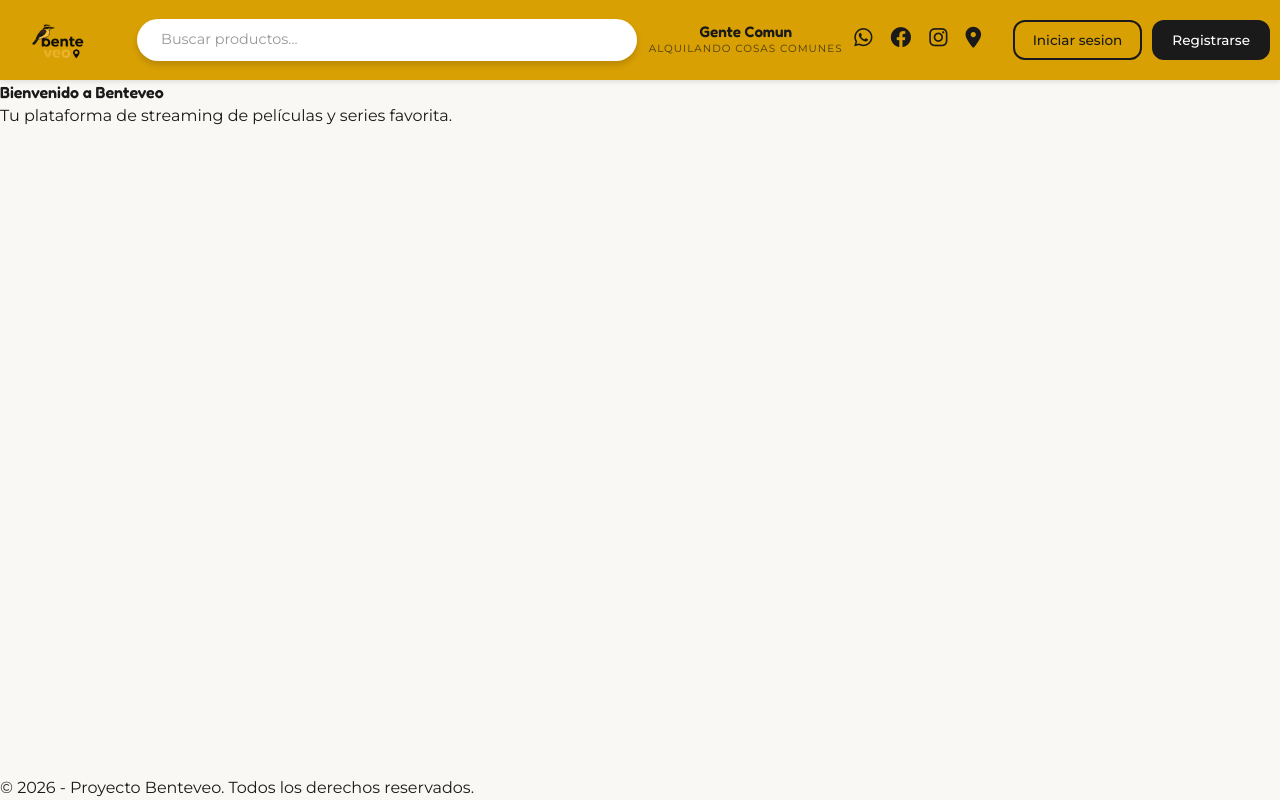
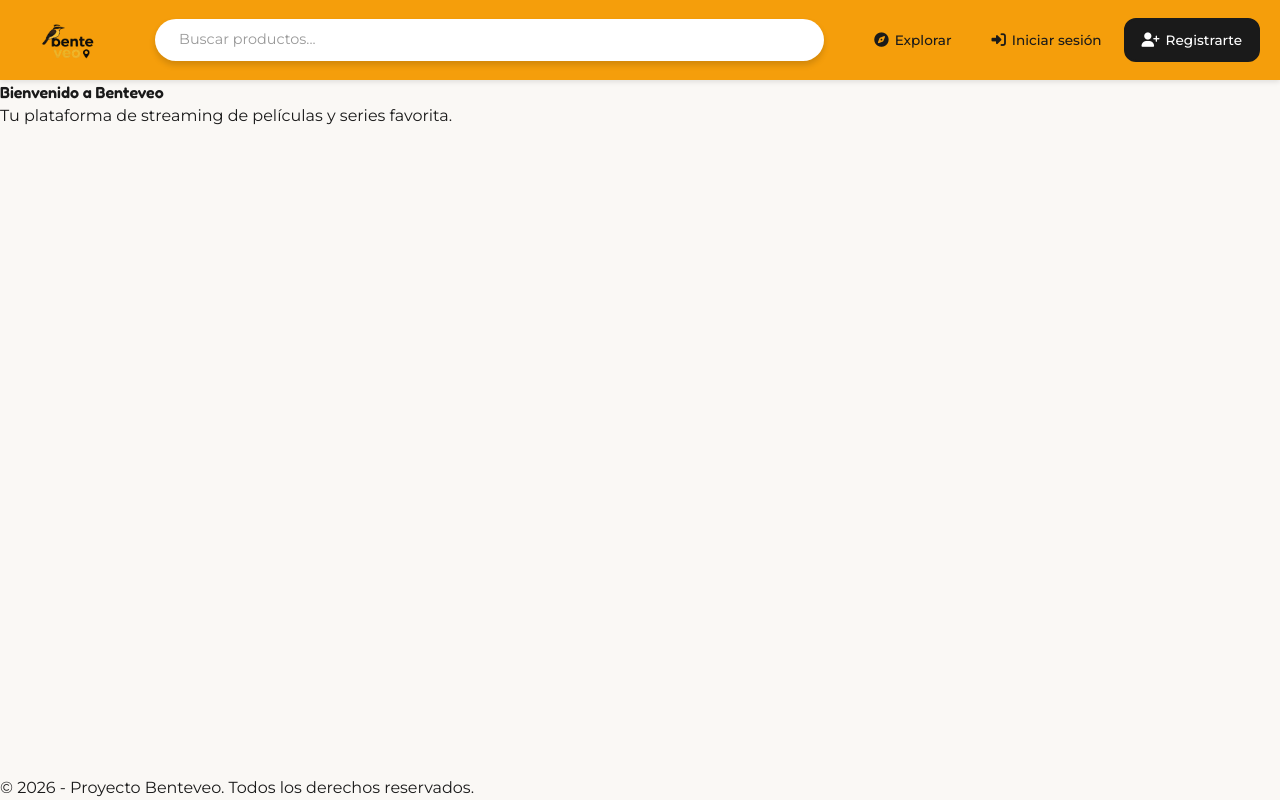
Before and after one commit to RocioAV/frontend-benteveo, a React (Vite) app: page / in a window 1280 px wide. Built offline with nearby package versions, Linux system fonts and the light colour scheme.

Commit message:
Refactor Header component and styles for improved layout and functionality

```diff
--- a/src/components/Header.jsx
+++ b/src/components/Header.jsx
@@ -1,4 +1,4 @@
-import { useState, useRef, useEffect } from 'react'
+import { useState } from 'react'
 import { Link, useNavigate } from 'react-router-dom'
 import logo from '../assets/BenteveoLogo.webp'
 import mockUser from '../data/mockUser.json'
@@ -9,8 +9,6 @@ const Header = ({ onSearch }) => {
   const [query, setQuery] = useState('')
   const [menuOpen, setMenuOpen] = useState(false)
   const [user, setUser] = useState(null)
-  const [userMenuOpen, setUserMenuOpen] = useState(false)
-  const userMenuRef = useRef(null)
   const navigate = useNavigate()
 
   const handleChange = (e) => {
@@ -21,34 +19,20 @@ const Header = ({ onSearch }) => {
 
   const handleLogin = () => {
     setUser(mockUser)
-    setUserMenuOpen(false)
+    setMenuOpen(false)
   }
 
   const handleLogout = () => {
     setUser(null)
-    setUserMenuOpen(false)
+    setMenuOpen(false)
   }
-
-  useEffect(() => {
-    const handleClickOutside = (e) => {
-      if (userMenuRef.current && !userMenuRef.current.contains(e.target)) {
-        setUserMenuOpen(false)
-      }
-    }
-    document.addEventListener('mousedown', handleClickOutside)
-    return () => document.removeEventListener('mousedown', handleClickOutside)
-  }, [])
-
-  const initials = user
-    ? user.name.split(' ').map((n) => n[0]).join('').toUpperCase().slice(0, 2)
-    : ''
 
   return (
     <header className="bv-header">
-      <div className="bv-header-left">
-        <Link to="/">
+      <Link to="/" className="bv-logo-link">
         <img className="bv-logo" src={logo} alt="Benteveo" />
       </Link>
+
       <input
         type="text"
         className="bv-search-bar"
@@ -56,12 +40,6 @@ const Header = ({ onSearch }) => {
         value={query}
         onChange={handleChange}
       />
-      </div>
-
-      <div className="bv-header-slogan">
-        <span className="bv-slogan-marca">Gente Comun</span>
-        <span className="bv-slogan-tagline">Alquilando cosas comunes</span>
-      </div>
 
       <button
         className="bv-hamburger"
@@ -71,83 +49,47 @@ const Header = ({ onSearch }) => {
         <i className={`fas ${menuOpen ? 'fa-times' : 'fa-bars'}`}></i>
       </button>
 
-      <nav>
-        <ul className={`bv-social-nav ${menuOpen ? 'bv-open' : ''}`}>
-          <li>
-            <a href="https://wa.me/TUNUMERO" className="bv-social-link bv-whatsapp" target="_blank" rel="noopener noreferrer">
-              <i className="fab fa-whatsapp"></i>
-            </a>
-          </li>
-          <li>
-            <a href="https://www.facebook.com/?locale=es_LA" className="bv-social-link bv-facebook" target="_blank" rel="noopener noreferrer">
-              <i className="fab fa-facebook"></i>
-            </a>
-          </li>
-          <li>
-            <a href="https://www.instagram.com/" className="bv-social-link bv-instagram" target="_blank" rel="noopener noreferrer">
-              <i className="fab fa-instagram"></i>
-            </a>
-          </li>
-          <li>
-            <a href="https://www.google.com/maps?authuser=0" className="bv-social-link bv-ubicacion" target="_blank" rel="noopener noreferrer">
-              <i className="fas fa-map-marker-alt"></i>
-            </a>
-          </li>
-        </ul>
-      </nav>
+      <nav className={`bv-navbar ${menuOpen ? 'bv-open' : ''}`}>
+        <Link to="/explore" className="bv-nav-link" onClick={() => setMenuOpen(false)}>
+          <i className="fas fa-compass"></i> Explorar
+        </Link>
 
-      <div className="bv-auth" ref={userMenuRef}>
-        {user ? (
-          <>
-            <button
-              className="bv-user-btn"
-              onClick={() => setUserMenuOpen(!userMenuOpen)}
-            >
-              <span className="bv-user-avatar">{initials}</span>
-              <span className="bv-user-name">{user.name}</span>
-              <i className={`fas fa-chevron-${userMenuOpen ? 'up' : 'down'}`}></i>
-            </button>
+        {user && (
+          <Link to="/publish" className="bv-nav-link" onClick={() => setMenuOpen(false)}>
+            <i className="fas fa-plus-circle"></i> Publica
+          </Link>
+        )}
 
-            {userMenuOpen && (
-              <div className="bv-user-dropdown">
-                <div className="bv-dropdown-header">
-                  <span className="bv-dropdown-avatar">{initials}</span>
-                  <div>
-                    <div className="bv-dropdown-name">{user.name}</div>
-                    <div className="bv-dropdown-email">{user.email}</div>
-                  </div>
-                </div>
-                <div className="bv-dropdown-divider"></div>
-                <Link to="/profile" className="bv-dropdown-item" onClick={() => setUserMenuOpen(false)}>
+        {user && (
+          <Link to="/profile" className="bv-nav-link" onClick={() => setMenuOpen(false)}>
             <i className="fas fa-user"></i> Mi perfil
           </Link>
-                <Link to="/my-rentals" className="bv-dropdown-item" onClick={() => setUserMenuOpen(false)}>
+        )}
+
+        {user && (
+          <Link to="/my-rentals" className="bv-nav-link" onClick={() => setMenuOpen(false)}>
             <i className="fas fa-clipboard-list"></i> Mis alquileres
           </Link>
-                <Link to="/my-products" className="bv-dropdown-item" onClick={() => setUserMenuOpen(false)}>
-                  <i className="fas fa-box-open"></i> Mis objetos
-                </Link>
-                <Link to="/favorites" className="bv-dropdown-item" onClick={() => setUserMenuOpen(false)}>
-                  <i className="fas fa-heart"></i> Favoritos
-                </Link>
-                <div className="bv-dropdown-divider"></div>
-                <button className="bv-dropdown-item bv-logout" onClick={handleLogout}>
-                  <i className="fas fa-sign-out-alt"></i> Cerrar sesion
+        )}
+
+        {!user && (
+          <button className="bv-nav-link bv-nav-btn" onClick={() => { navigate('/login'); setMenuOpen(false); handleLogin() }}>
+            <i className="fas fa-sign-in-alt"></i> Iniciar sesión
           </button>
-              </div>
         )}
-          </>
-        ) : (
-          <div className="bv-auth-buttons">
-            <button className="bv-btn-login" onClick={() => navigate('/login')}>
-              Iniciar sesion
+
+        {!user && (
+          <button className="bv-nav-link bv-nav-btn-register" onClick={() => { navigate('/register'); setMenuOpen(false) }}>
+            <i className="fas fa-user-plus"></i> Registrarte
           </button>
-            <button className="bv-btn-register" onClick={handleLogin}>
-              Registrarse
+        )}
+
+        {user && (
+          <button className="bv-nav-link bv-nav-btn-logout" onClick={handleLogout}>
+            <i className="fas fa-sign-out-alt"></i> Salir
           </button>
-          </div>
         )}
-      </div>
+      </nav>
     </header>
   )
 }
--- a/src/components/header.css
+++ b/src/components/header.css
@@ -1,21 +1,20 @@
 /* Header Beenteveo */
 .bv-header {
-  background-color: var(--color-primary-hover);
-  padding: 0px 10px;
+  background-color: #f59e0b;
+  padding: 0 20px;
   display: flex;
   align-items: center;
   justify-content: space-between;
   box-shadow: 0 2px 5px rgba(0, 0, 0, 0.1);
 }
 
-/* Grupo izquierdo: Logo + Buscador */
-.bv-header-left {
+/* Logo */
+.bv-logo-link {
   display: flex;
   align-items: center;
-  gap: 24px;
+  flex-shrink: 0;
 }
 
-/* Logo */
 .bv-logo {
   height: 80px;
   width: auto;
@@ -25,7 +24,9 @@
 
 /* Barra de búsqueda */
 .bv-search-bar {
-  width: 500px;
+  flex: 1;
+  max-width: auto;
+  margin: 0 32px;
   padding: 10px 24px;
   border: none;
   border-radius: 40px;
@@ -34,7 +35,7 @@
   outline: none;
   font-family: var(--font-body);
   font-size: 0.9rem;
-  transition: box-shadow 0.2s ease;
+  transition: box-shadow 0.2s ease, transform 0.2s ease;
 }
 
 .bv-search-bar::placeholder {
@@ -42,76 +43,107 @@
 }
 
 .bv-search-bar:focus {
-  box-shadow: 0 4px 10px rgba(0, 0, 0, 0.2);
+  box-shadow: 0 4px 12px rgba(0, 0, 0, 0.25);
+  transform: scale(1.02);
 }
 
-/* Eslogan */
-.bv-header-slogan {
+/* ── Navbar ── */
+.bv-navbar {
   display: flex;
-  flex-direction: column;
   align-items: center;
-  text-align: center;
+  gap: 4px;
 }
 
-.bv-slogan-marca {
-  font-family: 'Fredoka', serif;
-  font-weight: 700;
-  font-size: 0.95rem;
+.bv-nav-link {
+  display: flex;
+  align-items: center;
+  gap: 6px;
+  padding: 10px 16px;
+  font-family: var(--font-body);
+  font-size: 0.85rem;
+  font-weight: 500;
   color: var(--color-dark);
-  line-height: 1.2;
+  text-decoration: none;
+  background: transparent;
+  border: 2px solid transparent;
+  border-radius: var(--radius-md);
+  cursor: pointer;
+  white-space: nowrap;
+  transition: all 0.25s ease;
+  position: relative;
 }
 
-.bv-slogan-tagline {
-  font-family: var(--font-body);
-  font-size: 0.65rem;
-  text-transform: uppercase;
-  letter-spacing: 1px;
-  color: var(--color-dark);
-  opacity: 0.75;
+.bv-nav-link::after {
+  content: '';
+  position: absolute;
+  bottom: 2px;
+  left: 50%;
+  width: 0;
+  height: 2px;
+  background: var(--color-dark);
+  transition: all 0.3s ease;
+  transform: translateX(-50%);
+  border-radius: 2px;
 }
 
-/* Redes Sociales */
-.bv-social-nav {
-  display: flex;
-  align-items: center;
-  gap: 18px;
-  list-style: none;
-  margin: 0;
-  padding: 0;
+.bv-nav-link:hover {
+  background: rgba(255, 255, 255, 0.3);
+  border-color: rgba(255, 255, 255, 0.5);
+  transform: translateY(-2px);
+  box-shadow: 0 4px 8px rgba(0, 0, 0, 0.15);
 }
 
-.bv-social-link {
-  text-decoration: none;
-  color: var(--color-dark);
-  font-size: 1.3rem;
-  transition: transform 0.2s ease, color 0.2s ease;
-  display: inline-flex;
-  align-items: center;
-  justify-content: center;
+.bv-nav-link:hover::after {
+  width: 60%;
 }
 
-/* Efectos hover por red social */
-.bv-whatsapp:hover {
-  transform: scale(1.2);
-  color: #25D366;
+.bv-nav-link:active {
+  transform: translateY(0);
+  box-shadow: none;
 }
 
-.bv-facebook:hover {
-  transform: scale(1.2);
-  color: #0d17ae;
+.bv-nav-link i {
+  font-size: 0.9rem;
+  transition: transform 0.2s ease;
 }
 
-.bv-instagram:hover {
-  transform: scale(1.2);
-  color: #b81165;
+.bv-nav-link:hover i {
+  transform: scale(1.15);
 }
 
-.bv-ubicacion:hover {
-  transform: scale(1.2);
-  color: #a82005;
+/* Botón register (destacado) */
+.bv-nav-btn-register {
+  background: var(--color-dark);
+  color: var(--color-surface);
+  border: 2px solid var(--color-dark);
 }
 
-/* Botón hamburguesa */
+.bv-nav-btn-register:hover {
+  background: #000;
+  border-color: #000;
+  transform: translateY(-2px);
+  box-shadow: 0 4px 12px rgba(0, 0, 0, 0.3);
+}
+
+.bv-nav-btn-register::after {
+  background: var(--color-surface);
+}
+
+/* Botón logout */
+.bv-nav-btn-logout {
+  color: #c0392b;
+}
+
+.bv-nav-btn-logout:hover {
+  background: rgba(192, 57, 43, 0.15);
+  border-color: rgba(192, 57, 43, 0.3);
+}
+
+.bv-nav-btn-logout::after {
+  background: #c0392b;
+}
+
+/* ── Hamburger ── */
 .bv-hamburger {
   display: none;
   background: none;
@@ -119,184 +151,14 @@
   font-size: 1.5rem;
   color: var(--color-dark);
   cursor: pointer;
-  padding: 4px;
+  padding: 8px;
+  border-radius: var(--radius-md);
+  transition: background 0.2s ease, transform 0.2s ease;
 }
 
-/* ── Auth ── */
-.bv-auth {
-  position: relative;
-  margin-left: 20px;
-}
-
-/* Botones de auth (no logueado) */
-.bv-auth-buttons {
-  display: flex;
-  align-items: center;
-  gap: 10px;
-}
-
-.bv-btn-login,
-.bv-btn-register {
-  font-family: var(--font-body);
-  font-size: 0.85rem;
-  font-weight: 500;
-  padding: 8px 18px;
-  border-radius: var(--radius-md);
-  cursor: pointer;
-  transition: var(--transition-fast);
-}
-
-.bv-btn-login {
-  background: transparent;
-  border: 2px solid var(--color-dark);
-  color: var(--color-dark);
-}
-
-.bv-btn-login:hover {
-  background: var(--color-dark);
-  color: var(--color-surface);
-}
-
-.bv-btn-register {
-  background: var(--color-dark);
-  border: 2px solid var(--color-dark);
-  color: var(--color-surface);
-}
-
-.bv-btn-register:hover {
-  background: #000;
-  border-color: #000;
-}
-
-/* Botón de usuario (logueado) */
-.bv-user-btn {
-  display: flex;
-  align-items: center;
-  gap: 8px;
-  background: var(--color-surface);
-  border: 2px solid var(--color-dark);
-  border-radius: var(--radius-full);
-  padding: 4px 14px 4px 4px;
-  cursor: pointer;
-  font-family: var(--font-body);
-  font-size: 0.85rem;
-  font-weight: 500;
-  color: var(--color-dark);
-  transition: var(--transition-fast);
-}
-
-.bv-user-btn:hover {
-  box-shadow: var(--shadow-sm);
-}
-
-.bv-user-avatar {
-  width: 32px;
-  height: 32px;
-  border-radius: 50%;
-  background: var(--color-dark);
-  color: var(--color-surface);
-  display: flex;
-  align-items: center;
-  justify-content: center;
-  font-size: 0.75rem;
-  font-weight: 700;
-}
-
-.bv-user-name {
-  max-width: 120px;
-  overflow: hidden;
-  text-overflow: ellipsis;
-  white-space: nowrap;
-}
-
-.bv-user-btn i {
-  font-size: 0.7rem;
-  margin-left: 4px;
-}
-
-/* Dropdown del usuario */
-.bv-user-dropdown {
-  position: absolute;
-  top: calc(100% + 8px);
-  right: 0;
-  width: 240px;
-  background: var(--color-surface);
-  border-radius: var(--radius-lg);
-  box-shadow: var(--shadow-lg);
-  z-index: 1000;
-  overflow: hidden;
-}
-
-.bv-dropdown-header {
-  display: flex;
-  align-items: center;
-  gap: 10px;
-  padding: 14px 16px;
-}
-
-.bv-dropdown-avatar {
-  width: 40px;
-  height: 40px;
-  border-radius: 50%;
-  background: var(--color-dark);
-  color: var(--color-surface);
-  display: flex;
-  align-items: center;
-  justify-content: center;
-  font-size: 0.85rem;
-  font-weight: 700;
-  flex-shrink: 0;
-}
-
-.bv-dropdown-name {
-  font-weight: 600;
-  font-size: 0.9rem;
-  color: var(--color-dark);
-}
-
-.bv-dropdown-email {
-  font-size: 0.75rem;
-  color: #888;
-}
-
-.bv-dropdown-divider {
-  height: 1px;
-  background: var(--color-border);
-  margin: 0;
-}
-
-.bv-dropdown-item {
-  display: flex;
-  align-items: center;
-  gap: 10px;
-  width: 100%;
-  padding: 10px 16px;
-  font-family: var(--font-body);
-  font-size: 0.85rem;
-  color: var(--color-dark);
-  text-decoration: none;
-  background: none;
-  border: none;
-  cursor: pointer;
-  transition: background 0.15s ease;
-}
-
-.bv-dropdown-item:hover {
-  background: var(--color-bg);
-}
-
-.bv-dropdown-item i {
-  width: 18px;
-  text-align: center;
-  font-size: 0.9rem;
-}
-
-.bv-logout {
-  color: #c0392b;
-}
-
-.bv-logout:hover {
-  background: #fdf0ef;
+.bv-hamburger:hover {
+  background: rgba(255, 255, 255, 0.3);
+  transform: scale(1.1);
 }
 
 /* ── Responsive ── */
@@ -310,116 +172,106 @@
   }
 
   .bv-search-bar {
+    max-width: 100%;
+    margin: 0;
+    order: 3;
     width: 100%;
   }
 
-  .bv-header-left {
-    flex-direction: column;
-    width: 100%;
-    gap: 10px;
+  .bv-logo-link {
+    order: 1;
   }
 
-  .bv-header-slogan {
-    order: -1;
-    width: 100%;
+  .bv-hamburger {
+    order: 2;
+    display: none;
   }
 
-  .bv-auth {
-    margin-left: 0;
-  }
-
-  .bv-social-nav {
-    display: none;
+  .bv-navbar {
+    order: 4;
+    width: 100%;
+    flex-wrap: wrap;
+    justify-content: center;
   }
 }
 
 /* Móvil */
-@media (max-width: 600px) {
+@media (max-width: 601px) {
   .bv-header {
     padding: 10px 16px;
     flex-wrap: wrap;
+  }
+
+  .bv-logo {
+    height: 45px;
   }
 
   .bv-hamburger {
     display: block;
   }
 
-  .bv-logo {
-    height: 45px;
+  .bv-search-bar {
+    width: 100%;
+    margin: 8px 0 0;
+    order: 3;
   }
 
-  .bv-header-slogan {
-    order: -1;
+  .bv-navbar {
+    display: none;
+    flex-direction: column;
+    align-items: stretch;
+    gap: 6px;
     width: 100%;
-    margin-bottom: 4px;
+    padding: 12px 0 4px;
+    border-top: 1px solid rgba(0, 0, 0, 0.1);
+    margin-top: 8px;
+    order: 4;
   }
 
-  .bv-slogan-marca {
-    font-size: 0.85rem;
+  .bv-navbar.bv-open {
+    display: flex;
+    animation: slideDown 0.3s ease;
   }
 
-  .bv-slogan-tagline {
-    font-size: 0.6rem;
+  .bv-nav-link {
+    width: 100%;
+    justify-content: flex-start;
+    padding: 14px 16px;
+    border-radius: var(--radius-md);
+    background: rgba(255, 255, 255, 0.15);
+    border: 1px solid transparent;
   }
 
-  .bv-header-left {
-    width: 100%;
+  .bv-nav-link:hover {
+    background: rgba(255, 255, 255, 0.35);
+    border-color: rgba(255, 255, 255, 0.5);
+    transform: translateX(4px);
   }
 
-  .bv-search-bar {
-    padding: 8px 16px;
-    font-size: 0.85rem;
+  .bv-nav-link::after {
+    display: none;
   }
 
-  .bv-social-nav {
-    display: none;
-    flex-direction: column;
-    align-items: flex-start;
-    gap: 12px;
-    width: 100%;
-    padding: 12px 0 4px;
+  .bv-nav-btn-register {
+    text-align: center;
+    justify-content: center;
+    background: var(--color-dark);
+    color: var(--color-surface);
   }
 
-  .bv-social-nav.bv-open {
-    display: flex;
-  }
-
-  .bv-social-link {
-    font-size: 1.2rem;
-  }
-
-  /* Auth en móvil */
-  .bv-auth-buttons {
-    width: 100%;
-    flex-direction: column;
-    gap: 8px;
-    padding-top: 8px;
-  }
-
-  .bv-btn-login,
-  .bv-btn-register {
-    width: 100%;
-    text-align: center;
-  }
-
-  .bv-user-btn {
-    width: 100%;
-    justify-content: center;
-  }
-
-  .bv-user-dropdown {
-    position: fixed;
-    top: auto;
-    bottom: 0;
-    left: 0;
-    right: 0;
-    width: 100%;
-    border-radius: var(--radius-top-sheet) var(--radius-top-sheet) 0 0;
-    animation: slideUp 0.25s ease;
-  }
-
-  @keyframes slideUp {
-    from { transform: translateY(100%); }
-    to { transform: translateY(0); }
+  .bv-nav-btn-register:hover {
+    background: #000;
+    transform: translateX(4px);
   }
 }
+
+@keyframes slideDown {
+  from {
+    opacity: 0;
+    transform: translateY(-10px);
+  }
+  to {
+    opacity: 1;
+    transform: translateY(0);
+  }
+}
```
Lines whose indentation alone changed are shown as unchanged.
